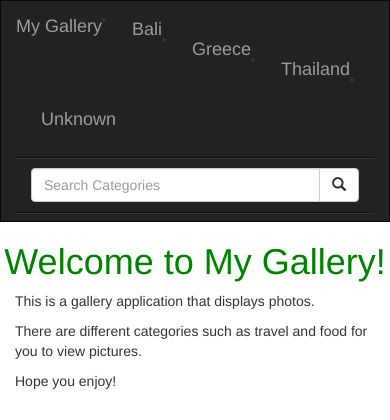
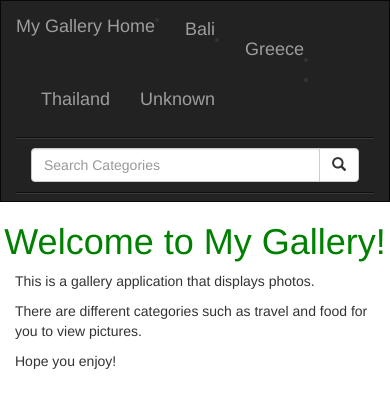
Before and after one commit to audreynjiraini/My-Gallery, a Django app: page / in a window 390 px wide. Shown: the top 420 px of the page. Run offline with Django 3.2, Linux system fonts and the light colour scheme; data that the repository does not hold is empty; some libraries are stand-ins or nearby versions.

Commit message:
minor aesthetic changes to navbar and home page

```diff
--- a/photos/templates/navbar.html
+++ b/photos/templates/navbar.html
@@ -2,7 +2,7 @@
   <div class="container-fluid">
 
     <div class="navbar-header navbar-nav-scroll">
-      <a class="navbar-brand" href="{% url 'welcome' %}">My Gallery<span class="sr-only">(current)</a>
+      <a class="navbar-brand" href="{% url 'welcome' %}">My Gallery Home<span class="sr-only">(current)</a>
         <div class="">
             <ul class="navbar-nav">
                 <li class="nav-item">
--- a/photos/templates/welcome.html
+++ b/photos/templates/welcome.html
@@ -14,7 +14,7 @@
 <!--Display images  -->
 <div class="container-fluid">
     {% for image in images %}
-    <div class="col-xs-6 col-sm-6 col-md-6 col-lg-6">
+    <div class="col-xs-4 col-sm-4 col-md-4 col-lg-4">
         <a><img src="{{ image.image_path.url }}" class="img-responsive" alt="{{ image.image_name }}" data-toggle="modal" data-target="#{{image.id}}"></a>
     </div>
     {% endfor %}
```
